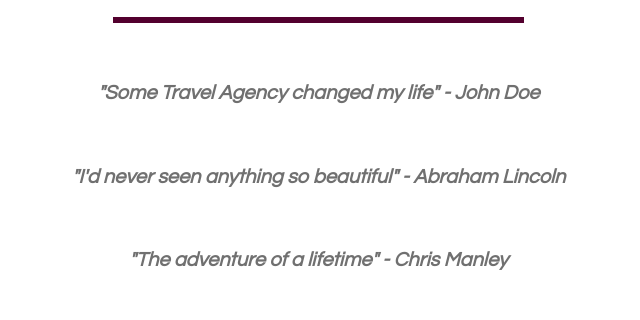
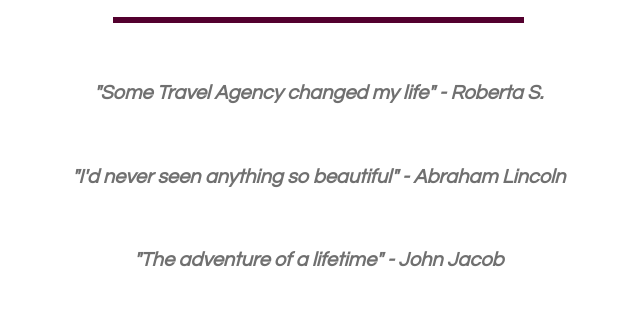
Before and after one commit to jcgordon10/webpage, a plain HTML site: page index.html in a window 1280 px wide. Shown: the part 980-1300 px from the top of the page, 108-748 px from the left. Drawn offline with nearby package versions, Linux system fonts and the light colour scheme; a script that the page names is missing.

Commit message:
Update index.html

```diff
--- a/index.html
+++ b/index.html
@@ -104,9 +104,9 @@
 			<div class="adventure">
 			  <h2 id="adventure">Adventure is ready for you<br>Are you ready for adventure?</h2>
 			  <hr>
-			  <p>"Some Travel Agency changed my life" - John Doe</p><br>
+			  <p>"Some Travel Agency changed my life" - Roberta S.</p><br>
 			  <p>"I'd never seen anything so beautiful" - Abraham Lincoln</p><br>
-			  <p>"The adventure of a lifetime" - Chris Manley</p><br><br>
+			  <p>"The adventure of a lifetime" - John Jacob</p><br><br>
 			  <p><a class="btn btn-default btn-lg" id="learnbutton" href="#" role="button">Book Now</a></p>
 			</div>
 		</div>
```
